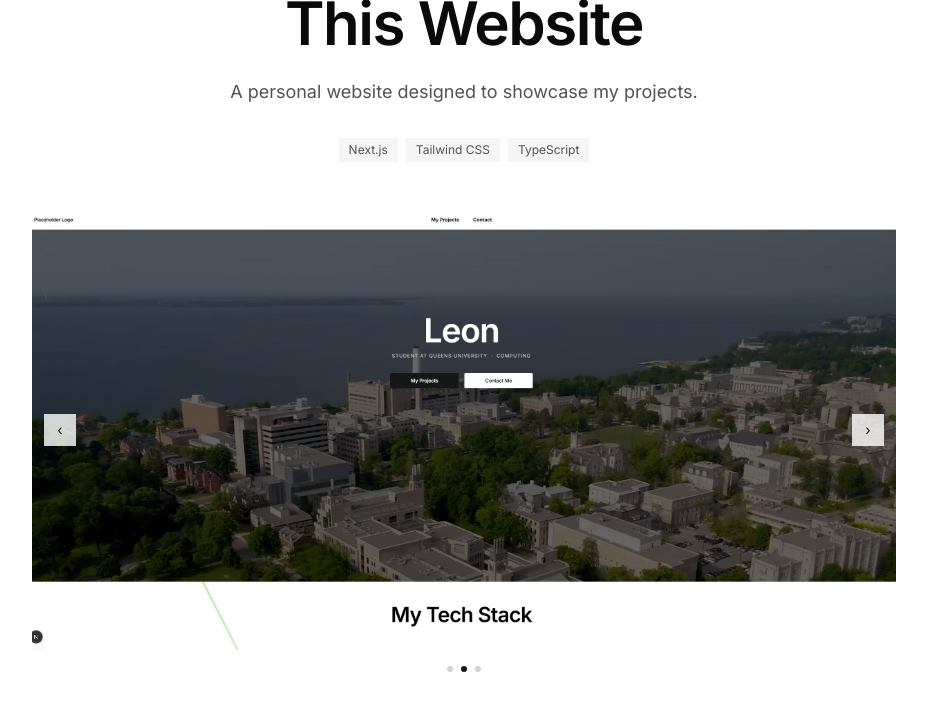
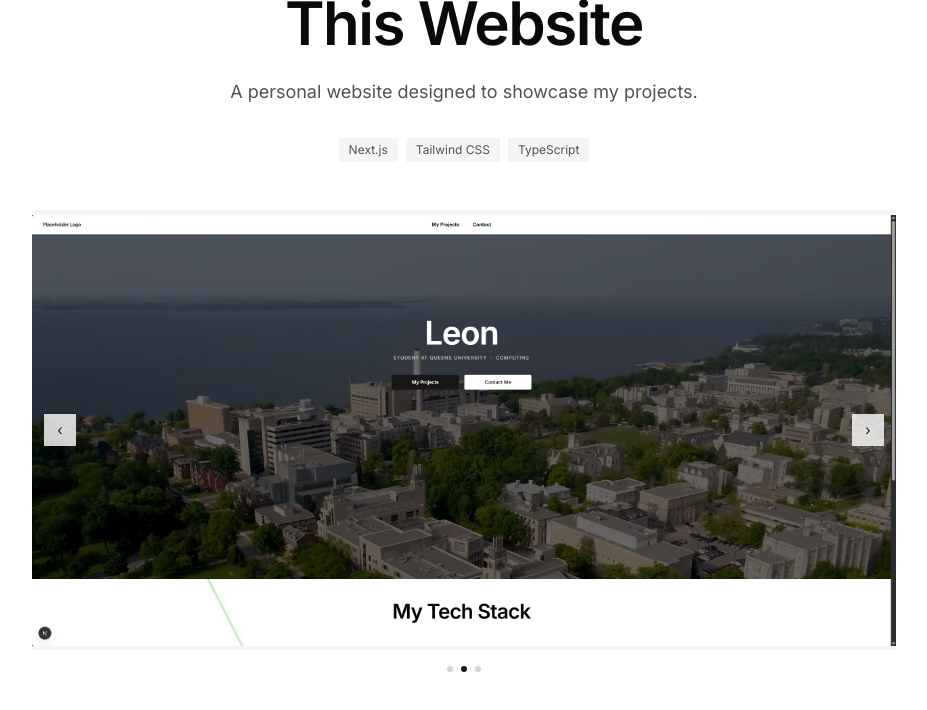
Before and after one commit to zerori3jir/temptsite, a Next.js app: page /projects/leonwebsite in a window 1280 px wide. Both pictures are taken after a click on the button 640 px from the left and 813 px from the top of the page. Shown: the part 144-854 px from the top of the page, without its empty margins (176-1103 px from the left). Built offline with nearby package versions, Linux system fonts and the light colour scheme.

Commit message:
added fixes

```diff
--- a/app/components/ProjectCarousel.tsx
+++ b/app/components/ProjectCarousel.tsx
@@ -37,7 +37,7 @@ export default function ProjectCarousel({ media }: { media: MediaItem[] }) {
                 src={item.src}
                 alt={item.alt ?? ""}
                 fill
-                className="object-cover"
+                className="object-contain"
               />
             ) : (
               <video
--- a/app/projects/data.ts
+++ b/app/projects/data.ts
@@ -41,7 +41,7 @@ export const projects: Project[] = [
     description: "An application designed to split finances with friends during trips",
     tags: ["Next.js", "Tailwind CSS", "TypeScript", "C#", "ASP.Net", "Electron", "Vercel"],
     thumbnail: "/splittrip/landingpage.png",
-    media: [{type: "video", src: "/splittrip/landingpage.png"}, {type:"image", src: "/splittrip/trippage.png"}, {type:"image", src: "/splittrip/landingpage.png"}, {type:"image", src: "/splittrip/Join.png"}, {type:"image", src: "/splittrip/edittransaction.png"}, {type:"image", src: "/splittrip/Settings.png"}, {type:"image", src: "/splittrip/settlesection.png"}],
+    media: [{type: "image", src: "/splittrip/landingpage.png"}, {type:"image", src: "/splittrip/trippage.png"}, {type:"image", src: "/splittrip/landingpage.png"}, {type:"image", src: "/splittrip/Join.png"}, {type:"image", src: "/splittrip/edittransaction.png"}, {type:"image", src: "/splittrip/Settings.png"}, {type:"image", src: "/splittrip/settlesection.png"}],
     year: "2025",
     github: "https://github.com/yourusername/leonsite",
     demo: "https://yoursite.com",
```
